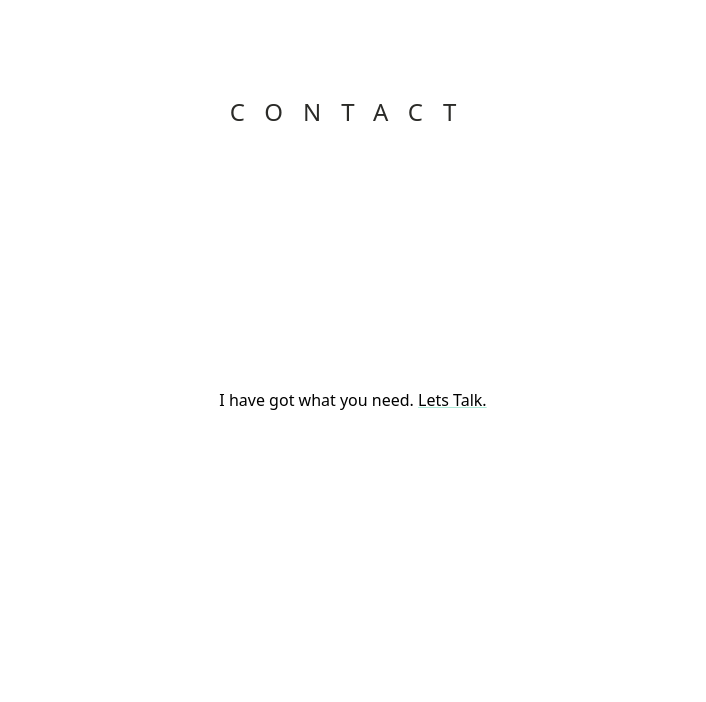
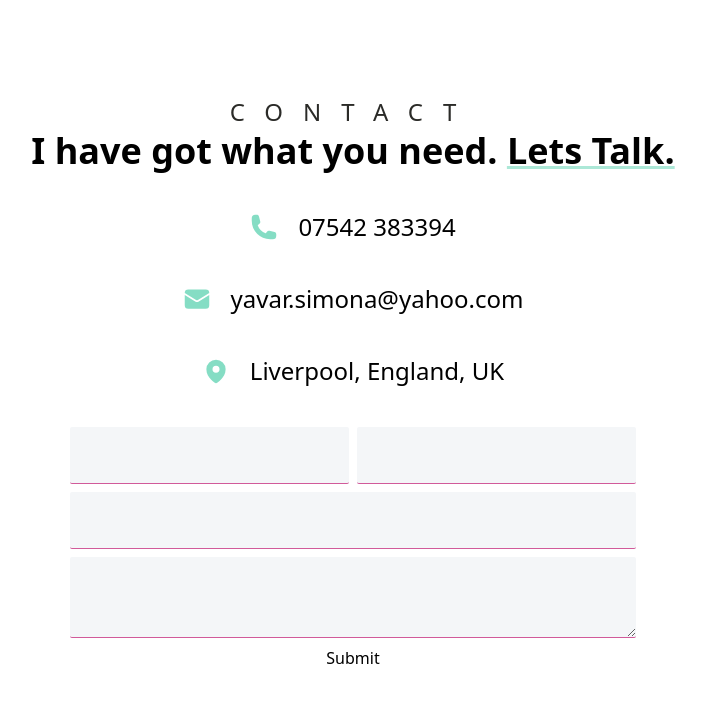
Before and after one commit to simoneya/portfolio-next.js, a Next.js app: page /components/ContactMe in a window 1280 px wide. Shown: the top 702 px of the page, without its empty margins (287-993 px from the left). Built offline with nearby package versions, Linux system fonts and the light colour scheme.

Commit message:
making contact form

```diff
--- a/package.json
+++ b/package.json
@@ -9,6 +9,7 @@
     "lint": "next lint"
   },
   "dependencies": {
+    "@heroicons/react": "^2.0.16",
     "@types/node": "18.15.3",
     "@types/react": "18.0.28",
     "@types/react-dom": "18.0.11",
--- a/pages/components/ContactMe.tsx
+++ b/pages/components/ContactMe.tsx
@@ -1,4 +1,5 @@
 import React from 'react';
+import { PhoneIcon, MapPinIcon, EnvelopeIcon } from '@heroicons/react/24/solid';
 
 type Props = {}
 
@@ -9,11 +10,40 @@ export default function ContactMe({}: Props) {
              Contact
          </h3>
 
-         <div>
-             <h4>
+         <div className="flex flex-col space-y-10">
+             <h4 className="text-4xl font-semibold text-center">
                  I have got what you need.{" "}
                  <span className="decoration-[#5AD1AF]/50 underline">Lets Talk.</span>
              </h4>
+
+             <div className="space-y-10">
+                 <div className="flex items-center space-x-5 justify-center">
+                     <PhoneIcon className="text-[#5AD1AF] h-7b w-7 animate-pulse"/>
+                     <p className="text-2xl">07542 383394</p>
+                 </div>
+
+                 <div className="flex items-center space-x-5 justify-center">
+                     <EnvelopeIcon className="text-[#5AD1AF] h-7b w-7 animate-pulse"/>
+                     <p className="text-2xl">yavar.simona@yahoo.com</p>
+                 </div>
+
+                 <div className="flex items-center space-x-5 justify-center">
+                     <MapPinIcon className="text-[#5AD1AF] h-7b w-7 animate-pulse"/>
+                     <p className="text-2xl">Liverpool, England, UK</p>
+                 </div>
+             </div>
+
+             <form className="flex flex-col space-y-2 w-fit mx-auto">
+                <div className="flex space-x-2 ">
+                    <input className="contactInput" type="text" />
+                    <input className="contactInput" type="text" />
+                </div>
+
+                    <input className="contactInput" type="text" />
+
+                    <textarea className="contactInput" />
+                    <button>Submit</button>
+             </form>
          </div>
     </div>
   )
--- a/styles/globals.css
+++ b/styles/globals.css
@@ -6,4 +6,8 @@
     .heroButton {
        @apply px-6 py-2 border border-[#D15A7C] rounded-full uppercase text-xs tracking-widest text-[#2B2B28] transition-all hover:border-[#64edbc]/50 hover:text-[#64edbc]/50
     }
+
+    .contactInput {
+        @apply outline-none bg-slate-400/10 rounded-sm border-b px-6 py-4 border-[#d15a9a] text-[#2B2B28] placeholder-[#2B2B28] transition-all focus:border-[#5AD1AF]/40
+    }
 }
```
Also changed, not shown: 1 other file (tests, documents, lock files or other folders).
